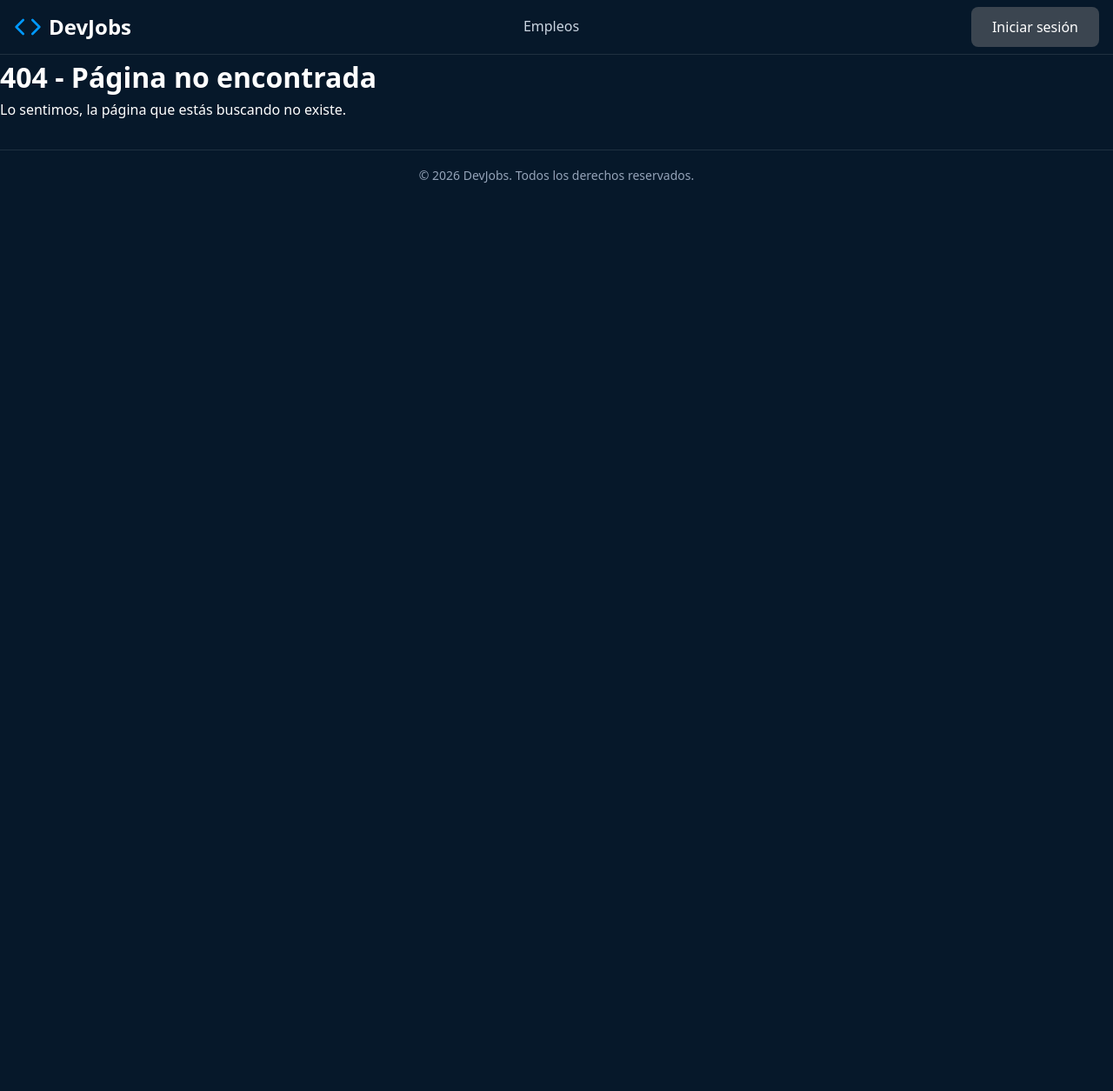
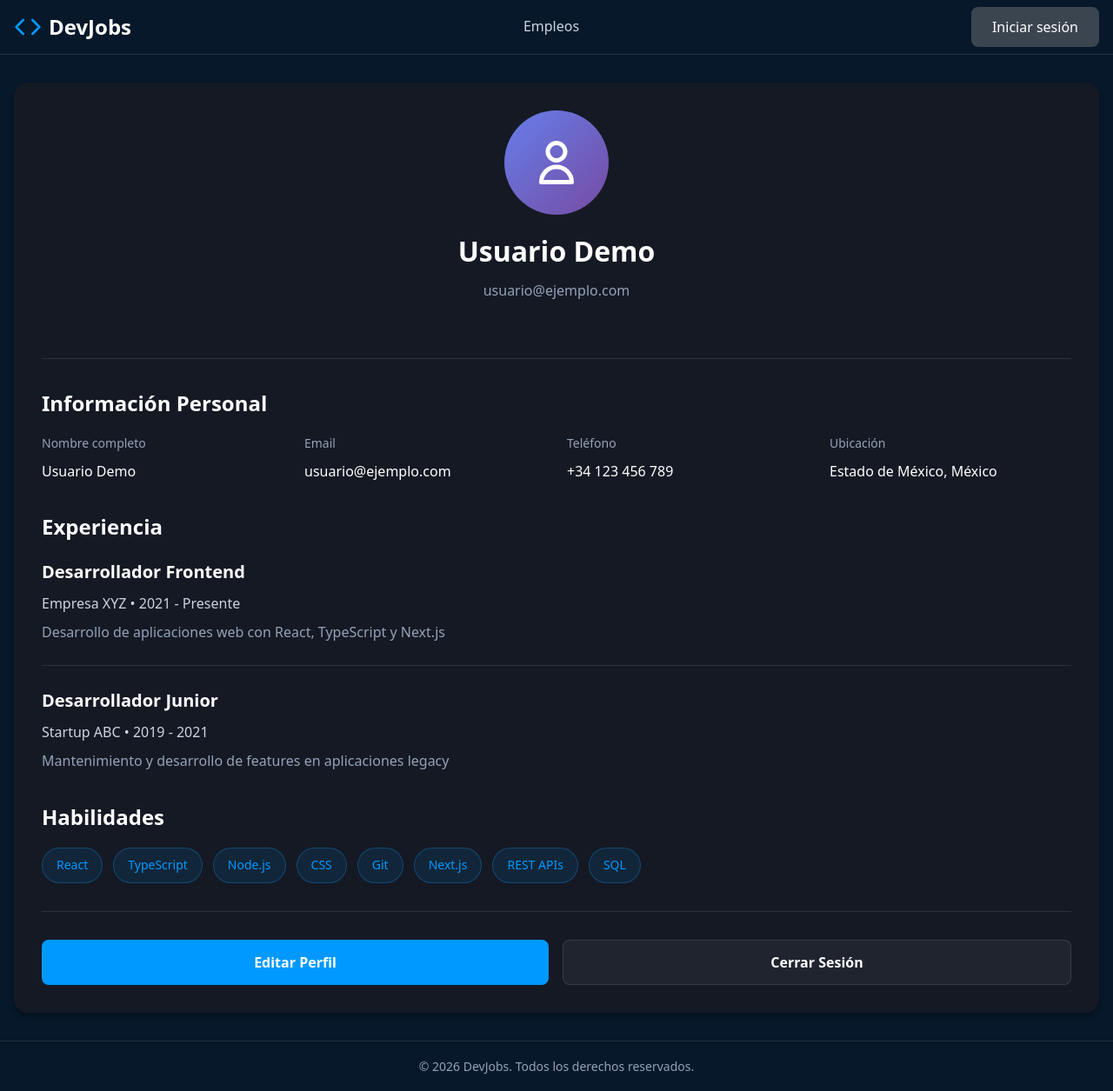
Before and after one commit to GaboCts/vite-project-devjobs, a React (Vite) app: page /profile in a window 1280 px wide. Before the commit this address had no page. Shown: the whole page at 87% size. Before the commit the page ends 800 px from the top, so only its background shows below. Built offline with nearby package versions, Linux system fonts and the light colour scheme.

Commit message:
Favorites list, buttons on session, started protected routes

```diff
--- a/src/App.jsx
+++ b/src/App.jsx
@@ -8,6 +8,7 @@ const HomePage = lazy(() => import('./pages/Home.jsx'))
 const SearchPage = lazy(() => import('./pages/Search.jsx'))
 const NotFoundPage = lazy(() => import('./pages/404.jsx'))
 const JobDetail = lazy(() => import('./pages/Detail.jsx'))
+const ProfilePage = lazy(() => import('./pages/ProfilePage.jsx'))
 
 function App() {
     return (
@@ -18,6 +19,7 @@ function App() {
                     <Route path="/" element={<HomePage />} />
                     <Route path="/search" element={<SearchPage />} />
                     <Route path="/jobs/:jobId" element={<JobDetail />} />
+                    <Route path="/profile" element={<ProfilePage />} />
                     <Route path="*" element={<NotFoundPage />}/>
                 </Routes>
             </Suspense>
--- a/src/components/Header.jsx
+++ b/src/components/Header.jsx
@@ -3,10 +3,30 @@ import { Link } from './Link'
 import { useAuthStore } from '../store/authStore'
 import { useFavoritesStore } from '../store/favoritesStore'
 
+function HeaderProfileFavorites () {
+    const favorites = useFavoritesStore((state) => state.favorites)
+    const numberOfFavorites = favorites.length
+    return (
+        <NavLink
+            className={({ isActive }) => isActive ? 'nav-link-active' : ''}
+            to="/profile">
+            Profile ❤️ { numberOfFavorites }
+        </NavLink>
+    )
+}
+
+const HeaderUSerButton = () => {
+    const { isLoggedIn, login, logout} = useAuthStore()
+
+    return (
+        isLoggedIn
+            ? <button onClick={logout}>Cerrar sesión</button>
+            : <button onClick={login} >Iniciar sesión</button>
+    )
+}
+
 export function Header() {
     const { isLoggedIn } = useAuthStore()
-    const { countFavorites } = useFavoritesStore()
-    const numberOfFavorites = countFavorites()
 
     return (
         <header>
@@ -30,11 +50,7 @@ export function Header() {
 
                 {
                     isLoggedIn && (
-                        <NavLink
-                            className={({ isActive }) => isActive ? 'nav-link-active' : ''}
-                            to="/profile">
-                                Profile {numberOfFavorites} ❤️
-                        </NavLink>
+                        <HeaderProfileFavorites />
                     )
                 }
             </nav>
@@ -43,13 +59,3 @@ export function Header() {
         </header>
     )
 }
-
-const HeaderUSerButton = () => {
-    const { isLoggedIn, login, logout} = useAuthStore()
-
-    return (
-        isLoggedIn
-            ? <button onClick={logout}>Cerrar sesión</button>
-            : <button onClick={login} >Iniciar sesión</button>
-    )
-}
--- a/src/components/JobCard.jsx
+++ b/src/components/JobCard.jsx
@@ -1,17 +1,40 @@
 import { useState } from 'react'
 import { Link } from './Link'
+import { useFavoritesStore } from '../store/favoritesStore'
 import styles from './JobCard.module.css'
+import { useAuthStore } from '../store/authStore'
 
-export function JobCard({ job }) {
+function JobCardFavoriteButton ({ jobId }) {
+    const { toggleFavorite, isFavorite } = useFavoritesStore()
+    const { isLoggedIn } = useAuthStore()
+
+    return (
+        <button disabled={!isLoggedIn} onClick={() => toggleFavorite(jobId)}>
+            {isFavorite(jobId) ? '❤️' : '🤍'}
+        </button>
+    )
+}
+
+function JobCardApplyButton ({jobId}) {
     const [isApplied, setIsApplied] = useState(false)
-
+    const { isLoggedIn } = useAuthStore()
     const handleApplyClick = () => {
         setIsApplied(true)
+        console.log('Aplicando para: ', jobId)
     }
 
     const buttonClasses = isApplied ? 'button-apply-job is-applied' : 'button-apply-job'
     const buttonText = isApplied ? 'Aplicado' : 'Aplicar'
     const buttonDisabled = isApplied ? true : false
+
+    return (
+        <button disabled={!isLoggedIn || buttonDisabled} className={buttonClasses} onClick={handleApplyClick}>
+            {buttonText}
+        </button>
+    )
+}
+
+export function JobCard({ job }) {
 
     return (
         <article
@@ -33,9 +56,9 @@ export function JobCard({ job }) {
                 <Link className={styles.details} href={`/jobs/${job.id}`}>
                     Ver detalles
                 </Link>
-                <button disabled={buttonDisabled} className={buttonClasses} onClick={handleApplyClick}>
-                    {buttonText}
-                </button>
+
+                <JobCardApplyButton jobId={job.id} />
+                <JobCardFavoriteButton jobId={job.id} />
             </div>
         </article>
     )
--- a/src/pages/Detail.jsx
+++ b/src/pages/Detail.jsx
@@ -4,6 +4,7 @@ import { Link } from '../components/Link'
 import { useAuthStore } from '../store/authStore'
 import snarkdown from 'snarkdown'
 import styles from './Detail.module.css'
+import { useFavoritesStore } from '../store/favoritesStore'
 
 function JobSection({ title, content }) {
     const html = snarkdown(content)
@@ -54,6 +55,7 @@ function DetailPageHader ({ job }) {
             </header>
 
             <DetailApplyButton />
+            <DetailFavoriteButton jobId={job.id}/>
         </>
     )
 }
@@ -63,6 +65,16 @@ function DetailApplyButton () {
     return (
         <button disabled={!isLoggedIn} className={styles.applyButton}>
             {isLoggedIn ? "Aplicar ahora" : "Inicia sesión para aplicar"}
+        </button>
+    )
+}
+
+function DetailFavoriteButton ({ jobId }) {
+    const { isFavorite, toggleFavorite } = useFavoritesStore()
+
+    return (
+        <button onClick={() => toggleFavorite(jobId)}>
+            {isFavorite(jobId) ? '❤️' : '🤍'}
         </button>
     )
 }
--- /dev/null
+++ b/src/pages/ProfilePage.jsx
@@ -0,0 +1,95 @@
+import { useAuthStore } from '../store/authStore'
+import styles from './ProfilePage.module.css'
+
+export default function Profile() {
+  const { logout } = useAuthStore()
+
+  return (
+    <div style={{ maxWidth: '1280px', margin: '0 auto', padding: '2rem 1rem' }}>
+      <div className={styles.container}>
+        <div className={styles.header}>
+          <div className={styles.avatar}>
+            <svg
+              fill="none"
+              stroke="currentColor"
+              strokeWidth="2"
+              viewBox="0 0 24 24"
+              xmlns="http://www.w3.org/2000/svg"
+            >
+              <path
+                strokeLinecap="round"
+                strokeLinejoin="round"
+                d="M16 7a4 4 0 11-8 0 4 4 0 018 0zM12 14a7 7 0 00-7 7h14a7 7 0 00-7-7z"
+              />
+            </svg>
+          </div>
+          <h1 className={styles.name}>Usuario Demo</h1>
+          <p className={styles.email}>usuario@ejemplo.com</p>
+        </div>
+
+        <div className={styles.section}>
+          <h2 className={styles.sectionTitle}>Información Personal</h2>
+          <div className={styles.infoGrid}>
+            <div className={styles.infoItem}>
+              <span className={styles.infoLabel}>Nombre completo</span>
+              <span className={styles.infoValue}>Usuario Demo</span>
+            </div>
+            <div className={styles.infoItem}>
+              <span className={styles.infoLabel}>Email</span>
+              <span className={styles.infoValue}>usuario@ejemplo.com</span>
+            </div>
+            <div className={styles.infoItem}>
+              <span className={styles.infoLabel}>Teléfono</span>
+              <span className={styles.infoValue}>+34 123 456 789</span>
+            </div>
+            <div className={styles.infoItem}>
+              <span className={styles.infoLabel}>Ubicación</span>
+              <span className={styles.infoValue}>Estado de México, México</span>
+            </div>
+          </div>
+        </div>
+
+        <div className={styles.section}>
+          <h2 className={styles.sectionTitle}>Experiencia</h2>
+          <div className={styles.experienceItem}>
+            <h3 className={styles.experienceTitle}>Desarrollador Frontend</h3>
+            <p className={styles.experienceCompany}>Empresa XYZ • 2021 - Presente</p>
+            <p className={styles.experienceDescription}>
+              Desarrollo de aplicaciones web con React, TypeScript y Next.js
+            </p>
+          </div>
+          <div className={styles.experienceItem}>
+            <h3 className={styles.experienceTitle}>Desarrollador Junior</h3>
+            <p className={styles.experienceCompany}>Startup ABC • 2019 - 2021</p>
+            <p className={styles.experienceDescription}>
+              Mantenimiento y desarrollo de features en aplicaciones legacy
+            </p>
+          </div>
+        </div>
+
+        <div className={styles.section}>
+          <h2 className={styles.sectionTitle}>Habilidades</h2>
+          <div className={styles.skills}>
+            <span className={styles.skill}>React</span>
+            <span className={styles.skill}>TypeScript</span>
+            <span className={styles.skill}>Node.js</span>
+            <span className={styles.skill}>CSS</span>
+            <span className={styles.skill}>Git</span>
+            <span className={styles.skill}>Next.js</span>
+            <span className={styles.skill}>REST APIs</span>
+            <span className={styles.skill}>SQL</span>
+          </div>
+        </div>
+
+        <div className={styles.actions}>
+          <button className={styles.editButton}>
+            Editar Perfil
+          </button>
+          <button className={styles.logoutButton} onClick={logout}>
+            Cerrar Sesión
+          </button>
+        </div>
+      </div>
+    </div>
+  )
+}
--- /dev/null
+++ b/src/pages/ProfilePage.module.css
@@ -0,0 +1,170 @@
+.container {
+    background: rgba(25, 25, 35, 0.8);
+    border-radius: 1rem;
+    padding: 2rem;
+    box-shadow: 0 4px 6px rgba(0, 0, 0, 0.3);
+}
+
+.header {
+    text-align: center;
+    padding-bottom: 2rem;
+    border-bottom: 1px solid rgba(255, 255, 255, 0.1);
+    margin-bottom: 2rem;
+}
+
+.avatar {
+    width: 120px;
+    height: 120px;
+    margin: 0 auto 1rem;
+    background: linear-gradient(135deg, #667eea 0%, #764ba2 100%);
+    border-radius: 50%;
+    display: flex;
+    align-items: center;
+    justify-content: center;
+    color: white;
+}
+
+.avatar svg {
+    width: 60px;
+    height: 60px;
+}
+
+.name {
+    font-size: 2rem;
+    font-weight: bold;
+    color: var(--text-primary);
+    margin-bottom: 0.5rem;
+}
+
+.email {
+    color: var(--text-muted);
+    font-size: 1rem;
+}
+
+.section {
+    margin-bottom: 2rem;
+}
+
+.sectionTitle {
+    font-size: 1.5rem;
+    font-weight: bold;
+    color: var(--text-primary);
+    margin-bottom: 1rem;
+}
+
+.infoGrid {
+    display: grid;
+    grid-template-columns: repeat(auto-fit, minmax(250px, 1fr));
+    gap: 1.5rem;
+}
+
+.infoItem {
+    display: flex;
+    flex-direction: column;
+    gap: 0.5rem;
+}
+
+.infoLabel {
+    color: var(--text-muted);
+    font-size: 0.875rem;
+    font-weight: 500;
+}
+
+.infoValue {
+    color: var(--text-primary);
+    font-size: 1rem;
+}
+
+.experienceItem {
+    margin-bottom: 1.5rem;
+    padding-bottom: 1.5rem;
+    border-bottom: 1px solid rgba(255, 255, 255, 0.1);
+}
+
+.experienceItem:last-child {
+    border-bottom: none;
+    padding-bottom: 0;
+    margin-bottom: 0;
+}
+
+.experienceTitle {
+    font-size: 1.25rem;
+    font-weight: 600;
+    color: var(--text-primary);
+    margin-bottom: 0.5rem;
+}
+
+.experienceCompany {
+    color: var(--text-secondary);
+    margin-bottom: 0.5rem;
+}
+
+.experienceDescription {
+    color: var(--text-muted);
+    line-height: 1.6;
+}
+
+.skills {
+    display: flex;
+    flex-wrap: wrap;
+    gap: 0.75rem;
+}
+
+.skill {
+    background: rgba(9, 159, 255, 0.1);
+    border: 1px solid rgba(9, 159, 255, 0.3);
+    color: #09f;
+    padding: 0.5rem 1rem;
+    border-radius: 2rem;
+    font-size: 0.875rem;
+    font-weight: 500;
+}
+
+.actions {
+    display: flex;
+    gap: 1rem;
+    margin-top: 2rem;
+    padding-top: 2rem;
+    border-top: 1px solid rgba(255, 255, 255, 0.1);
+}
+
+.editButton {
+    flex: 1;
+    background: #09f;
+    color: white;
+    border: none;
+    font-weight: 600;
+    padding: 0.875rem;
+    border-radius: 0.5rem;
+    font-size: 1rem;
+    cursor: pointer;
+    transition: background 0.2s;
+}
+
+.editButton:hover {
+    background: #0088e6;
+}
+
+.logoutButton {
+    flex: 1;
+    background: rgba(255, 255, 255, 0.05);
+    color: var(--text-primary);
+    border: 1px solid rgba(255, 255, 255, 0.1);
+    font-weight: 600;
+    padding: 0.875rem;
+    border-radius: 0.5rem;
+    font-size: 1rem;
+    cursor: pointer;
+    transition: all 0.2s;
+}
+
+.logoutButton:hover {
+    background: rgba(255, 255, 255, 0.1);
+    border-color: rgba(255, 255, 255, 0.2);
+}
+
+@media (max-width: 640px) {
+    .actions {
+        flex-direction: column;
+    }
+}
--- a/src/store/favoritesStore.js
+++ b/src/store/favoritesStore.js
@@ -22,10 +22,10 @@ export const useFavoritesStore = create((set, get) => ({
     },
 
     toggleFavorite: (jobId) => {
-        const { addFavorite, removeFavorite, isFavorite} = get()
+        const { addFavorite, removeFavorite, isFavorite } = get()
         const isFav = isFavorite(jobId)
         isFav ? removeFavorite(jobId) : addFavorite(jobId)
     },
 
-    countFavorites: () => get().favorites.lenght
+    countFavorites: () => get().favorites.length
 }))
```
